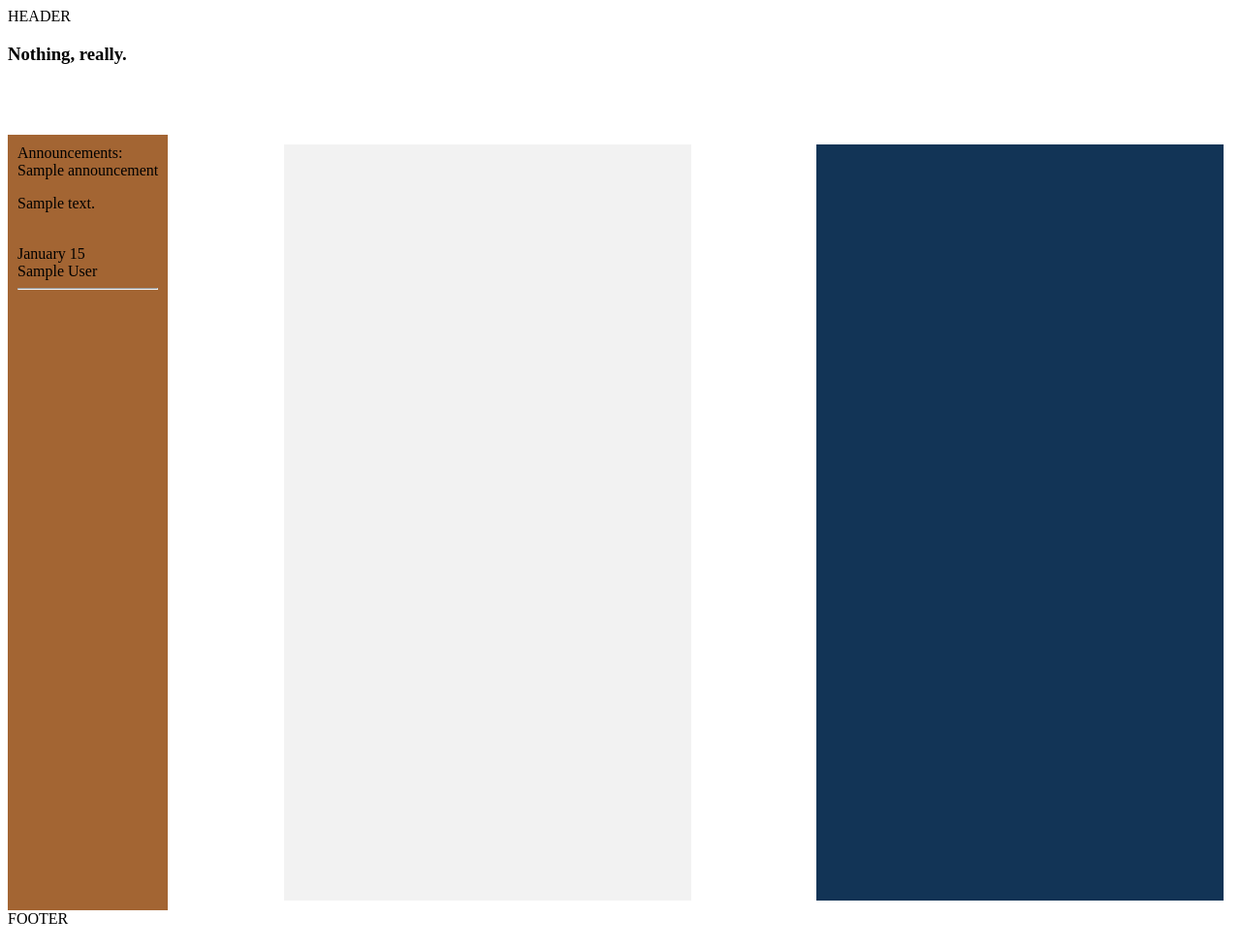
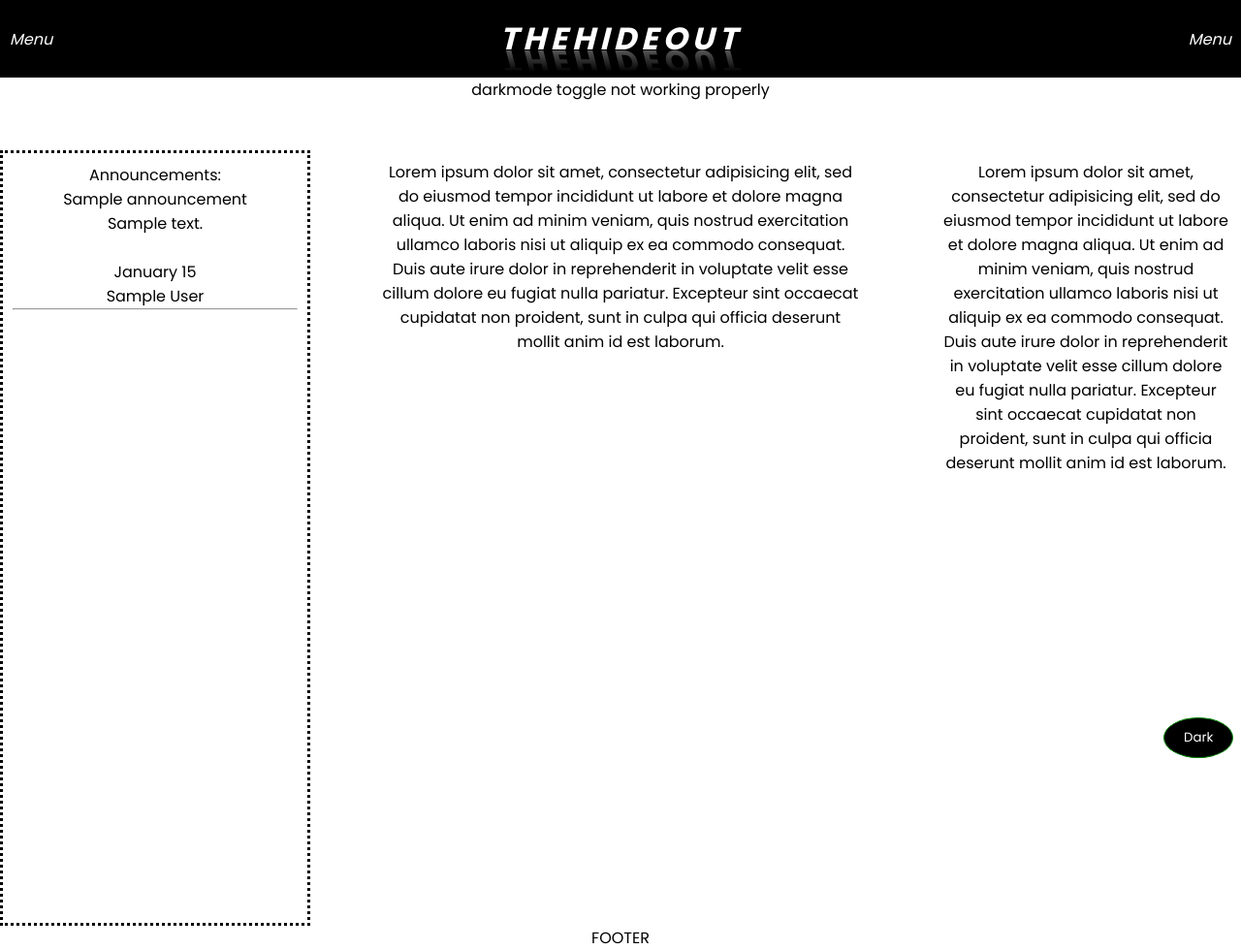
Before and after one commit to tepong32/xBrgyProj, a Django app: template index/templates/index/home.html in a window 1280 px wide. Shown: the whole page at 97% size. Before the commit the page ends 953 px from the top, so only its background shows below. Run offline with Django 3.2, Linux system fonts and the light colour scheme; the template is opened without the code that fills it: most values are stand-ins (such as "Sample title", 1, 10 or a date in 2020); parts of the project's set-up code (start-up, migrations or seed data) failed here and were passed over.

Commit message:
Added page header + darkmode toggle.

```diff
--- a/index/templates/index/base.html
+++ b/index/templates/index/base.html
@@ -1,20 +1,28 @@
 <!DOCTYPE html>
 <html>
-<head lang="EN">
+<head lang="en">
 	<title>HomePage</title>
 </head>
 <body>
 	<!-- css and js are just on separate html files inside every <app>/templates directory for cleaner looks at the code and uniformity -->
+
+	<section>
+	<!-- styling -->
 	{% include 'index/css.html' %}
 	{% include 'index/js.html' %}
 
+	<!-- header -->
 	{% include 'index/header.html' %}
 
-	{% block content_area %}
+	<!-- darkmode toggle -->
+	<input type="checkbox">
+	darkmode toggle not working properly
 
+	<!-- content area -->
+	{% block content_area %}{% endblock content_area %}
 
-	{% endblock content_area %}
-
+	<!-- footer -->
 	{% include 'index/footer.html' %}
+	</section>
 </body>
 </html>
--- a/index/templates/index/css.html
+++ b/index/templates/index/css.html
@@ -1,32 +1,105 @@
 <style type="text/css">
+	@import url('https://fonts.googleapis.com/css?family=Poppins:400,500,600,700,800,900&display=swap');
+
+	*
+	{
+		margin: 0;
+		padding: 0;
+		box-sizing: border-box;
+		outline: none;
+		font-family: 'Poppins', sans-serif;
+	}
+
+	input[type="checkbox"]
+	{
+		position: fixed;
+		z-index: 1;
+		bottom: 60px;
+		right: 80px;
+		cursor: pointer;
+		-webkit-appearance: none;
+
+	}
+
+	input[type="checkbox"]:before
+	{
+		content: 'Dark';
+		border: 1px solid green;
+		border-radius: 50%;
+		color: #fff;
+		background: #000;
+		padding: 10px 20px;
+		position: absolute;
+	}
+
+	input[type="checkbox"]:checked:before
+	{
+		content: 'Light';
+		border: 1px solid green;
+		border-radius: 50%;
+		color: #000;
+		background: #fff;
+	}
+
+	input[type="checkbox"]:checked ~ *
+	/*add filter: inherit to pictures to retain original colors*/
+	{
+		filter: invert(1);
+	}
+
+	section {
+		position: absolute;
+		width: 100%;
+		top: 0;
+		left: 0;
+		min-height: 100vh;
+		padding: 80px 100px;
+		background: #fff;
+		margin: 0;
+		padding: 0;
+		box-sizing: border-box;
+		text-align: center;
+	}
+
+
+
+
+
+
+
+
+
 	.main {
 		display: flex;
 		justify-content: space-between;
-
 		min-height: 100vh;
 
 	}
 
 	.announcements {
-		background-color: #a36533;
+		/*background-color: transparent;*/
 		border: 10px;
 		padding: 10px;
+		width: 25%;
+		border: 3px dotted;
+
 	}
 
 	.col2 {
-		background-color: #f2f2f2;
-		margin: 10px;
+		/*background-color: #aa9922;*/
+		margin: 0;
 		padding: 10px;
 		text-align: center;
-		width: 400px;
+		width: 40%;
 
 	}
+
 	.col3 {
-	background-color: #123456;
-	margin: 10px;
+	/*background-color: #123456;*/
+	margin: 0px;
 	padding: 10px;
 	text-align: center;
-	width: 400px;
+	width: 25%;
 
 	}
 </style>
--- a/index/templates/index/header.html
+++ b/index/templates/index/header.html
@@ -1,3 +1,55 @@
-<div>
-	HEADER
+
+<style type="text/css">
+	@import url('https://fonts.googleapis.com/css?family=Poppins:400,500,600,700,800,900&display=swap');
+	*
+	.header {
+		/*make this a sticky header*/
+		margin: 0;
+		padding: 10px;
+		display: flex;
+		justify-content: space-between;
+		align-items: center;
+		min-height: 80px;
+		background: #000; /*#07252d*/
+	}
+
+	h3 {
+		position: relative;
+		font-size: 2em;
+		letter-spacing: 5px;
+		color: #0e3742;
+		text-transform: uppercase;
+		width: 100%;
+		text-align: center;
+		-webkit-box-reflect: below 1px linear-gradient(transparent, #0005);
+		line-height: 0.7em;
+		outline: none;
+		animation: animate 5s linear infinite;
+
+	}
+	@keyframes animate
+	{
+		0%,18%,20%50.1%,60%,65.1%,80%,90.1%,92%
+		{
+			color:#0e3742;
+			text-shadow: none;
+		}
+		18.1%,20.1%,30%,50%,60.1%,65%,80.1%,90%,92.1%,100%
+		{
+			color: #fff;
+			text-shadow: 0 0 10px #03bcf4,
+			0 0 20px #03bcf4,
+			0 0 40px #03bcf4,
+			0 0 80px #03bcf4,
+			0 0 160px #03bcf4,
+		}
+	}
+
+</style>
+<div class="header">
+	<i style="color: #fff">Menu</i>
+	<h3><i>thehideout</i></h3>
+	<i style="color: #fff">Menu</i>
+
+
 </div>
--- a/index/templates/index/home.html
+++ b/index/templates/index/home.html
@@ -2,7 +2,6 @@
 
 {% block content_area %}
 
-<h3>Nothing, really.</h3>
 
 <br><br><br>
 <div class="main">
@@ -12,17 +11,28 @@
 		{{a.title}} <br>
 		{{a.content|linebreaks}} <br>
 		{{a.date_posted|date:"F d"}}<br>
-		{{a.author}}
+		{{a.author}} <br>
 		<hr>
+
 	{% endfor%}
 	</div>
 	<div class="col2">
-
+		Lorem ipsum dolor sit amet, consectetur adipisicing elit, sed do eiusmod
+		tempor incididunt ut labore et dolore magna aliqua. Ut enim ad minim veniam,
+		quis nostrud exercitation ullamco laboris nisi ut aliquip ex ea commodo
+		consequat. Duis aute irure dolor in reprehenderit in voluptate velit esse
+		cillum dolore eu fugiat nulla pariatur. Excepteur sint occaecat cupidatat non
+		proident, sunt in culpa qui officia deserunt mollit anim id est laborum.
 
 	</div>
 	<div class="col3">
-
+		Lorem ipsum dolor sit amet, consectetur adipisicing elit, sed do eiusmod
+		tempor incididunt ut labore et dolore magna aliqua. Ut enim ad minim veniam,
+		quis nostrud exercitation ullamco laboris nisi ut aliquip ex ea commodo
+		consequat. Duis aute irure dolor in reprehenderit in voluptate velit esse
+		cillum dolore eu fugiat nulla pariatur. Excepteur sint occaecat cupidatat non
+		proident, sunt in culpa qui officia deserunt mollit anim id est laborum.
 
 	</div>
 </div>
-	{% endblock content_area %}
+{% endblock content_area %}
```
